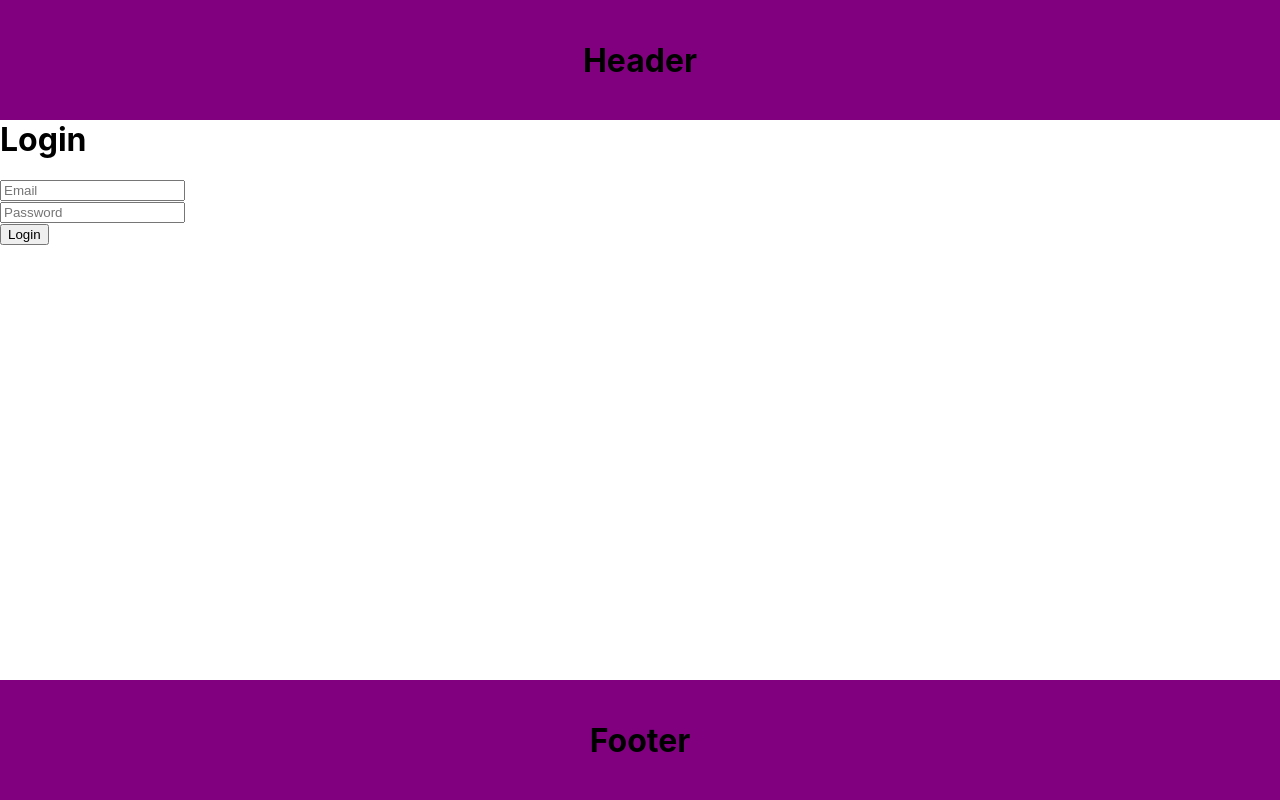
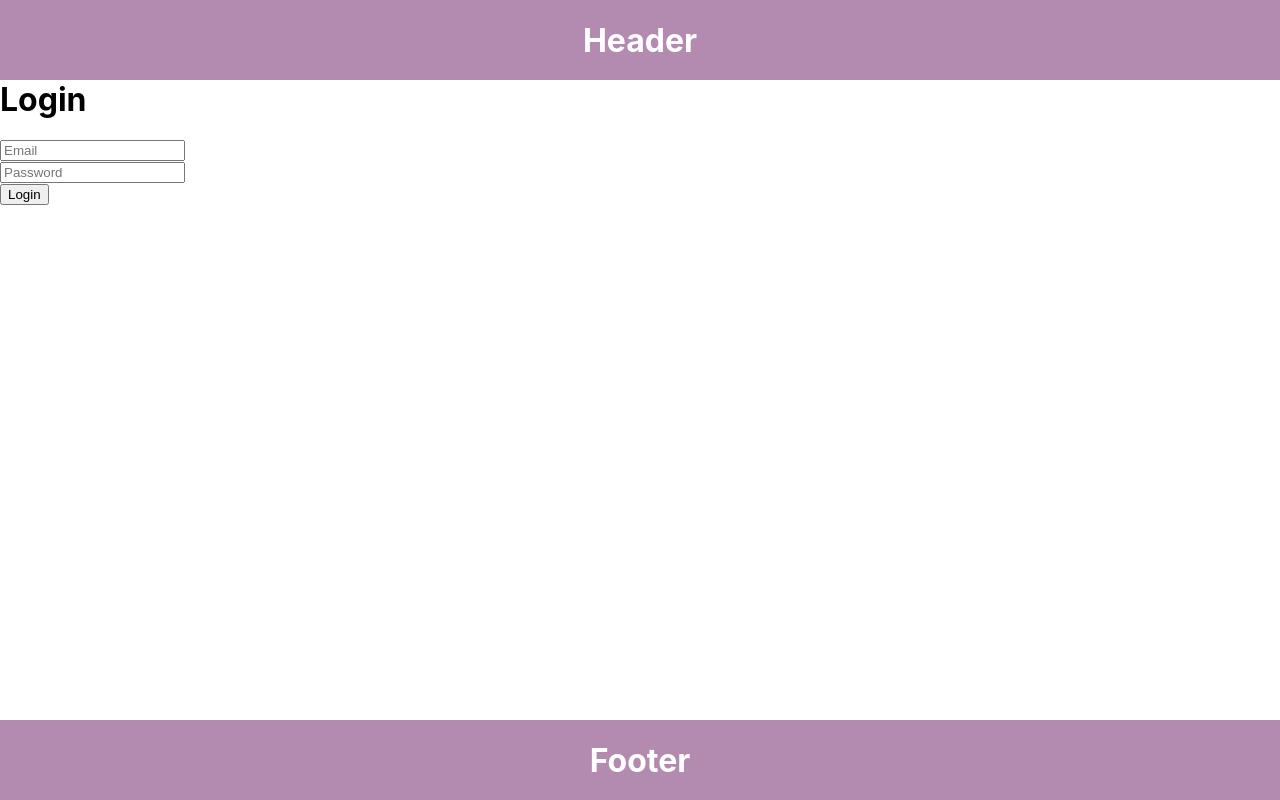
Before and after one commit to ThomasKWWong/simple-login, a React (Create React App) app in the folder client/: page /login in a window 1280 px wide. Built offline with nearby package versions, Linux system fonts and the light colour scheme.

Commit message:
created a styles folder and customized the header/footer a bit more

```diff
--- a/client/src/components/Footer.js
+++ b/client/src/components/Footer.js
@@ -1,5 +1,5 @@
 import styled from 'styled-components';
-import { TextSpan } from './TextSpan';
+import { TextSpan, FootDiv } from './styles';
 
 const Footer = () => {
     return (
@@ -11,21 +11,7 @@ const Footer = () => {
     )
 }
 
-const FootDiv = styled.div`
-    /* Dimensions and color */
-    bottom: 0;
-    width: 100%;
-    height: 15%;
-    background-color: purple;
 
-    /* Keeps footer at bottom of page */
-    position: fixed;
-
-    /* Aligns the text/items in middle of footer */
-    display: flex;
-    align-items: center;
-    justify-content: center;
-`;
 
 
 
--- a/client/src/components/Header.js
+++ b/client/src/components/Header.js
@@ -1,6 +1,5 @@
 import React from 'react';
-import styled from 'styled-components';
-import { TextSpan } from './TextSpan';
+import { TextSpan, HeadDiv } from './styles';
 
 const Header = () => {
     return(
@@ -12,16 +11,6 @@ const Header = () => {
     )
 }
 
-const HeadDiv = styled.div`
-    /* Dimensions and color */
-    width: 100%;
-    height: 15%;
-    background-color: purple;
 
-    /* Aligns the text/items in middle of footer */
-    display: flex;
-    align-items: center;
-    justify-content: center;
-`;
 
 export default Header;
--- a/client/src/components/TextSpan.js
+++ /dev/null
@@ -1,6 +0,0 @@
-import styled from 'styled-components';
-
-export const TextSpan = styled.span`
-    display: inline-block;
-    vertical-allign: middle;
-`
--- /dev/null
+++ b/client/src/components/styles.js
@@ -0,0 +1,35 @@
+import styled from 'styled-components';
+
+export const TextSpan = styled.span`
+    display: inline-block;
+    vertical-allign: middle;
+    color: white;
+`
+
+export const HeadDiv = styled.div`
+    /* Dimensions and color */
+    width: 100%;
+    height: 10%;
+    background-color: #b38bb0;
+
+    /* Aligns the text/items in middle of footer */
+    display: flex;
+    align-items: center;
+    justify-content: center;
+`;
+
+export const FootDiv = styled.div`
+    /* Dimensions and color */
+    bottom: 0;
+    width: 100%;
+    height: 10%;
+    background-color: #b38bb0;
+
+    /* Keeps footer at bottom of page */
+    position: fixed;
+
+    /* Aligns the text/items in middle of footer */
+    display: flex;
+    align-items: center;
+    justify-content: center;
+`;
--- a/client/src/pages/Login.js
+++ b/client/src/pages/Login.js
@@ -36,7 +36,6 @@ function App() {
             <h1>Login</h1>
             <br/>
             <form onSubmit={loginUser}>
-                {/* <input value = {username} onChange={(e) => setUsername(e.target.value)} type = "text" placeholder="Username"/> <br/> */}
                 <input value = {email} onChange={(e) => setEmail(e.target.value)} type = "text" placeholder="Email"/><br/>
                 <input value = {password} onChange={(e) => setPassword(e.target.value)} type = "text" placeholder="Password"/> <br/>
                 <input type = "submit" value = "Login" />
```
Also changed, not shown: client/src/components/Form.js (added, +7 -0 lines).
